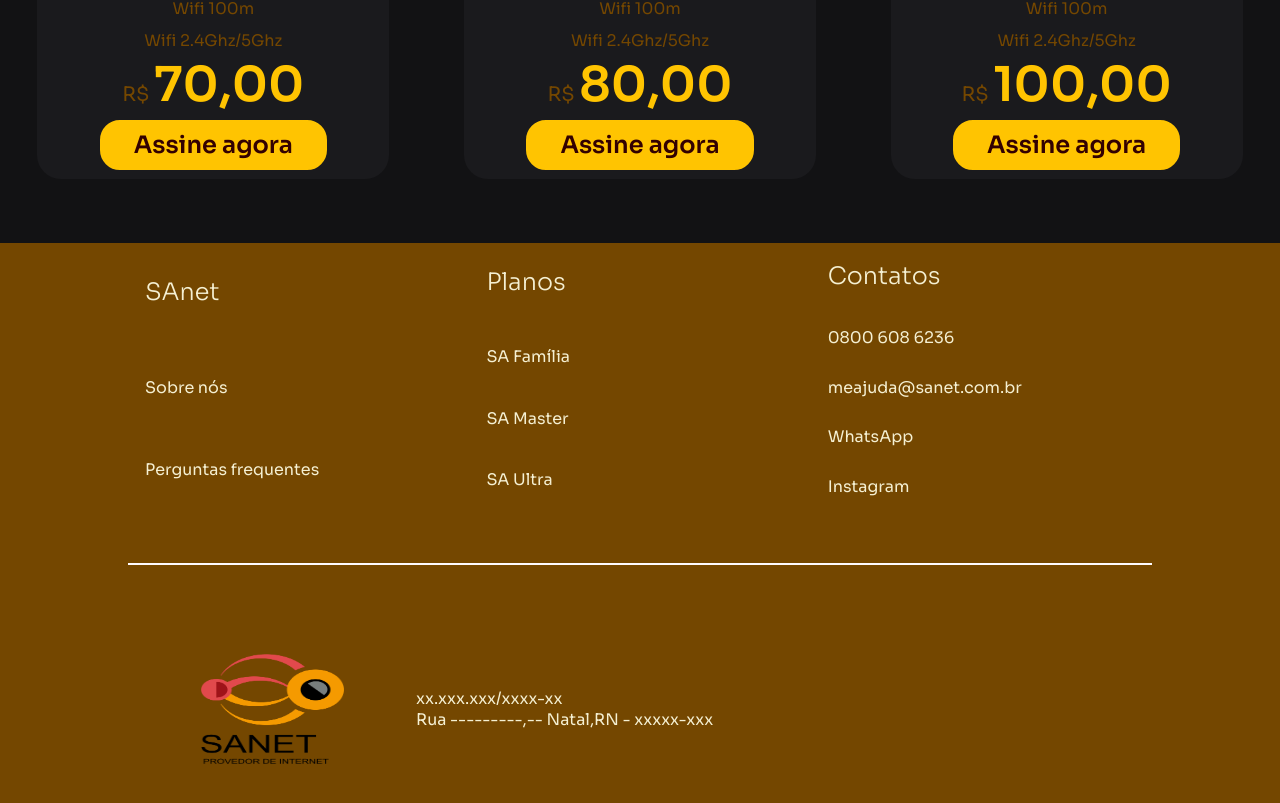
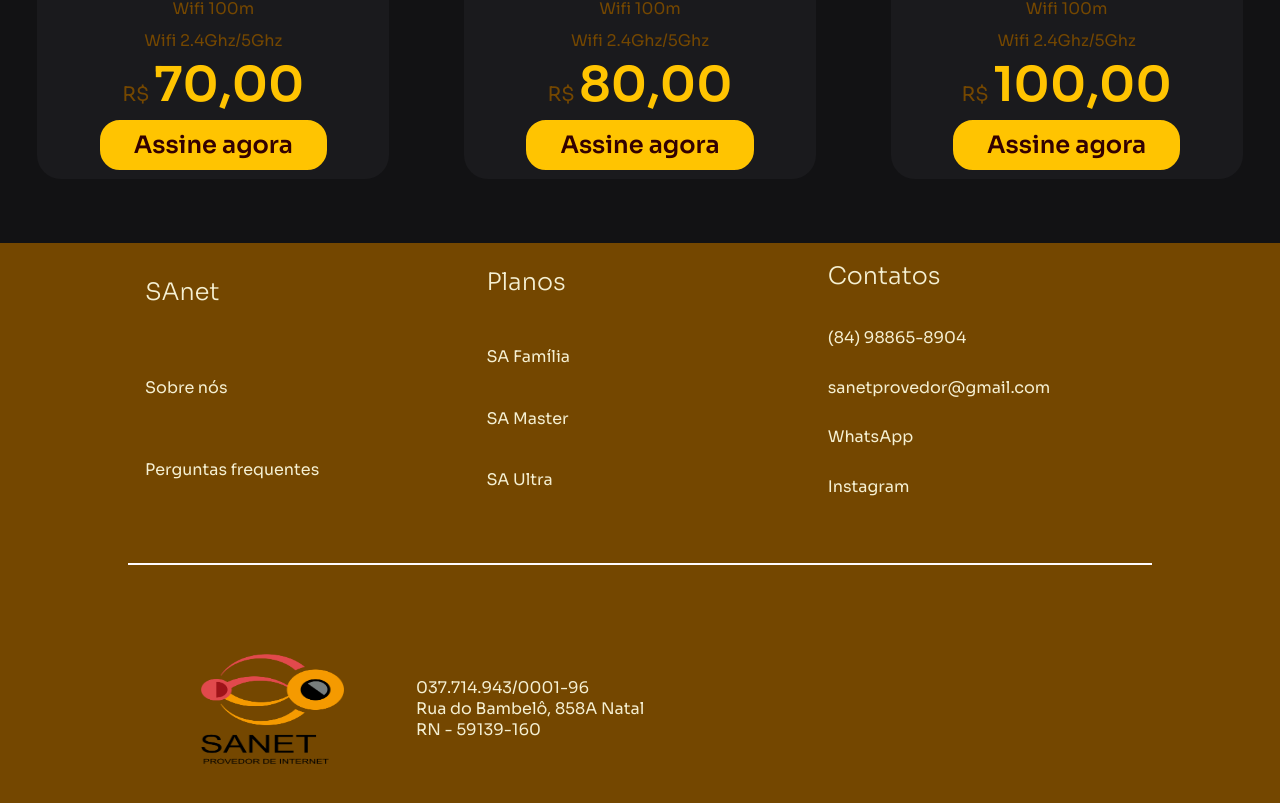
Before and after one commit to Calixoto/ProjectOne, a Next.js app: page /planos in a window 1280 px wide. Shown: the part 771-1574 px from the top of the page. Built offline with nearby package versions, Linux system fonts and the light colour scheme.

Commit message:
tag a no infobar

```diff
--- a/src/components/InfoBar/index.tsx
+++ b/src/components/InfoBar/index.tsx
@@ -1,3 +1,4 @@
+import Link from 'next/link';
 import styles from './styles.module.scss';
 
 export function InfoBar() {
@@ -8,51 +9,68 @@
                     <h2>
                         SAnet
                     </h2>
-                    <span>
+                    <a>
                         Sobre nós
-                    </span>
-                    <span>
+                    </a>
+                    <a>
                         Perguntas frequentes
-                    </span>
+                    </a>
                 </section>
                 <section>
                     <h2>
                         Planos
                     </h2>
-                    <span>
-                        SA Família
-                    </span>
-                    <span>
-                        SA Master
-                    </span>
-                    <span>
-                        SA Ultra
-                    </span>
+                    <Link href="/planos">
+                        <a>
+                            SA Família
+                        </a>
+                    </Link>
+                    <Link href="/planos">
+                        <a>
+                            SA Master
+                        </a>
+                    </Link>
+                    <Link href="/planos">
+                        <a>
+                            SA Ultra
+                        </a>
+                    </Link>
                 </section>
                 <section>
                     <h2>
                         Contatos
                     </h2>
-                    <span>
-                        0800 608 6236
-                    </span>
-                    <span>
-                        meajuda@sanet.com.br
-                    </span>
-                    <span>
-                        WhatsApp
-                    </span>
-                    <span>
-                        Instagram
-                    </span>
+                    <a>
+                        (84) 98865-8904
+                    </a>
+                    <a>
+                        sanetprovedor@gmail.com
+                    </a>
+                    <Link href="https://api.whatsapp.com/send?phone=558488658904&text=">
+                        <a target="_blank" className={styles.isMobile}>
+                            WhatsApp
+                        </a>
+                    </Link>
+                    <Link href="https://web.whatsapp.com/send?phone=558488658904&text=">
+                        <a target="_blank" className={styles.isDesktop}>
+                            WhatsApp
+                        </a>
+                    </Link>
+                    <Link href="https://instagram.com/sanetprovedor?utm_medium=copy_link">
+                        <a target="_blank">
+                            Instagram
+                        </a>
+                    </Link>
                 </section>
             </div>
             <section>
                 <img src="/images/logosanet.png" alt="logo Sanet" />
                 <h3>
-                    xx.xxx.xxx/xxxx-xx
+                    037.714.943/0001-96
                     <br />
-                    Rua ---------,-- Natal,RN - xxxxx-xxx
+                    Rua do Bambelô, 858A Natal
+                    <br />
+                    RN - 59139-160
                 </h3>
             </section>
         </div>
--- a/src/components/InfoBar/styles.module.scss
+++ b/src/components/InfoBar/styles.module.scss
@@ -47,14 +47,23 @@
                 color: var(--yellow-50);
             }
 
-            span {
+            a {
                 font-size: 1rem;
                 font-weight: 400;
                 margin-top: 1.5rem;
                 color: var(--yellow-50);
+
+                transition: filter 0.2s;
+                    &:hover {
+                        filter: brightness(0.6);
+                    }
             }
         }
     }
+}
+
+.isMobile {
+    display: none;
 }
 
 @media (max-width: 720px) {
@@ -66,4 +75,12 @@
     .contentContainer {
         flex-direction: column;
     }
+
+    .isMobile {
+        display: inline-block;
+    }
+
+    .isDesktop {
+        display: none;
+    }
 }
--- a/src/pages/planos/styles.module.scss
+++ b/src/pages/planos/styles.module.scss
@@ -73,7 +73,7 @@
             font-size: 1.5rem;
             font-weight: 400;
             color: var(--red-800);
-            background: var(--yellow-50);
+            background: var(--yellow-150);
             border-radius: 0.5rem;
             padding: 0.1rem 2.2rem;
         }
--- a/src/styles/global.scss
+++ b/src/styles/global.scss
@@ -25,6 +25,7 @@
 
     --yellow-50: #f5f0d2;
     --yellow-100: #FFDF4E;
+    --yellow-150: #e0cd62;
     --yellow-200: #FFD731;
     --yellow-300: #ffc401;
     --yellow-500: #b47b18;
```
